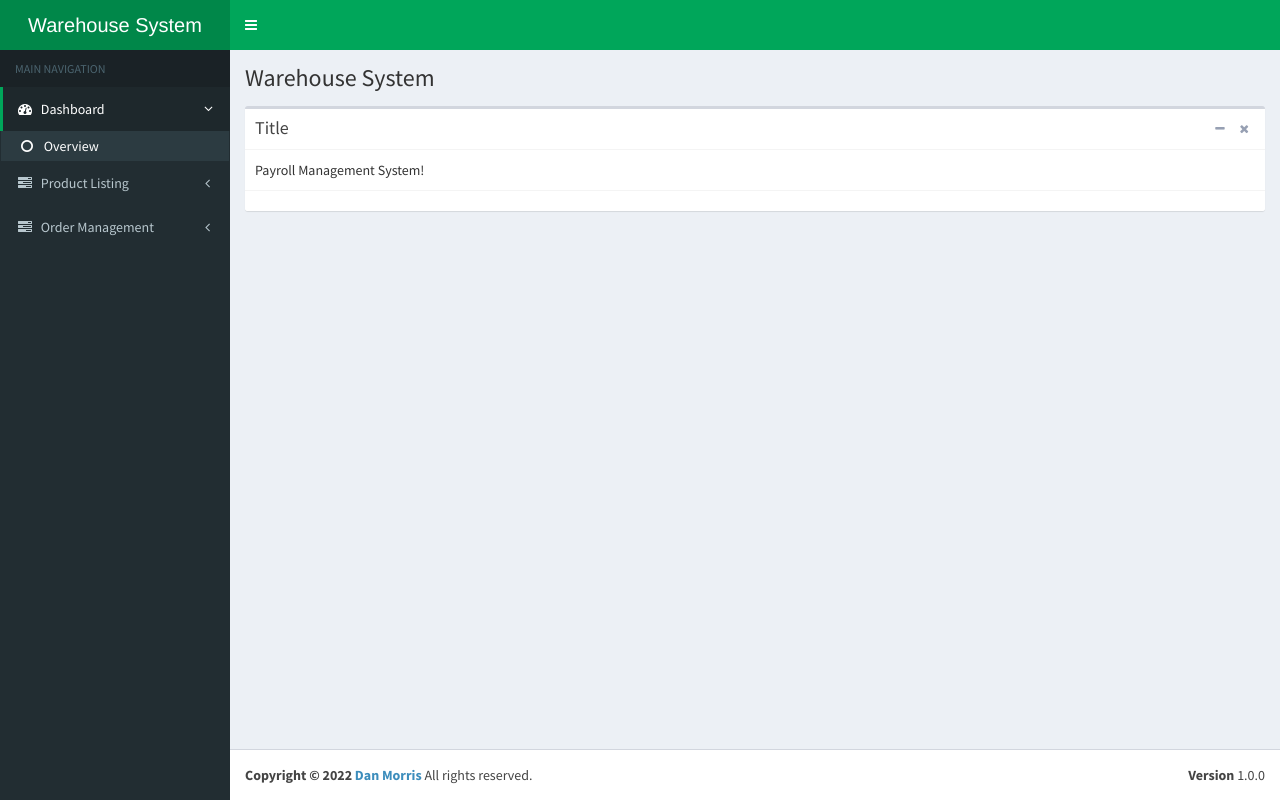
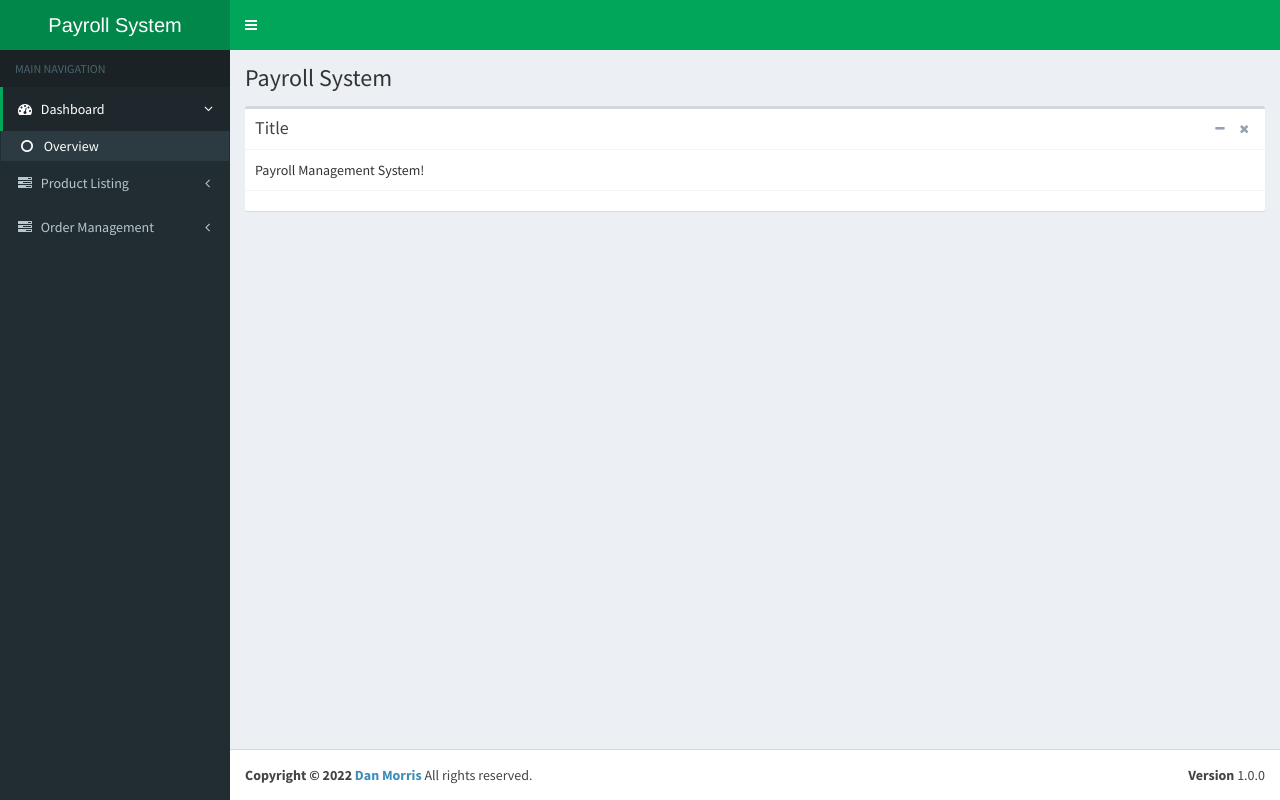
Before and after one commit to dmulih/payroll-dev, a PHP site: page / in a window 1280 px wide. Run offline with PHP 8.4, Linux system fonts and the light colour scheme; some libraries are stand-ins or nearby versions.

Commit message:
Name Change

```diff
--- a/header.php
+++ b/header.php
@@ -1,7 +1,7 @@
 <header class="main-header">
     <a href="#" class="logo">
         <span class="logo-mini"><b></b></span>
-        <span class="logo-lg"><b></b> <?php echo 'Warehouse System'; ?></span>
+        <span class="logo-lg"><b></b> <?php echo 'Payroll System'; ?></span>
     </a>
     <nav class="navbar navbar-static-top">
         <a href="#" class="sidebar-toggle" data-toggle="push-menu" role="button">
@@ -14,5 +14,5 @@
 </header>
 <?php include 'side-nav.php'; ?>
 <div class="content-wrapper">
-    <section class="content-header"><h1><?php echo 'Warehouse System';  ?></h1></section>
+    <section class="content-header"><h1><?php echo 'Payroll System';  ?></h1></section>
     <section class="content">
```
